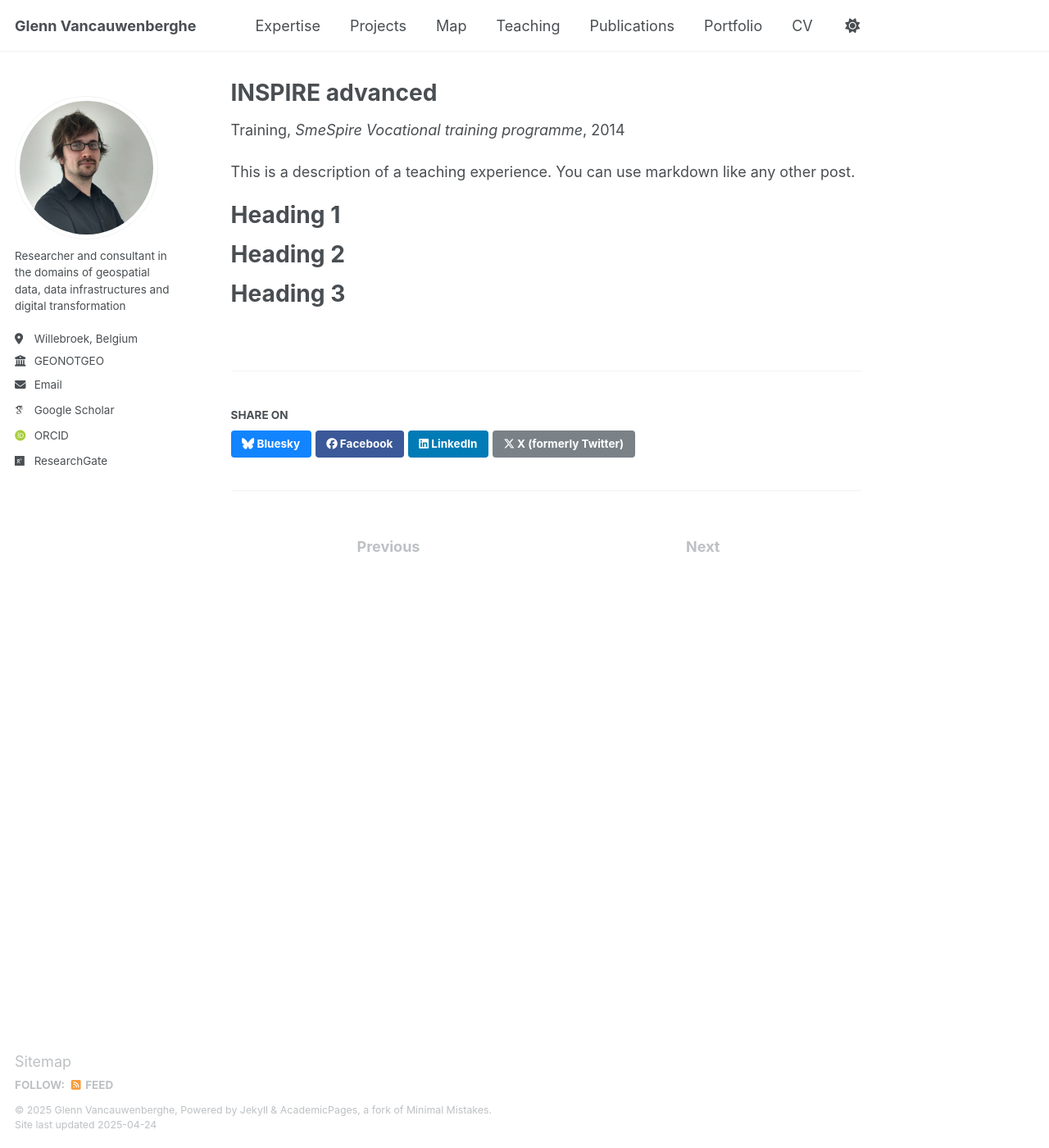
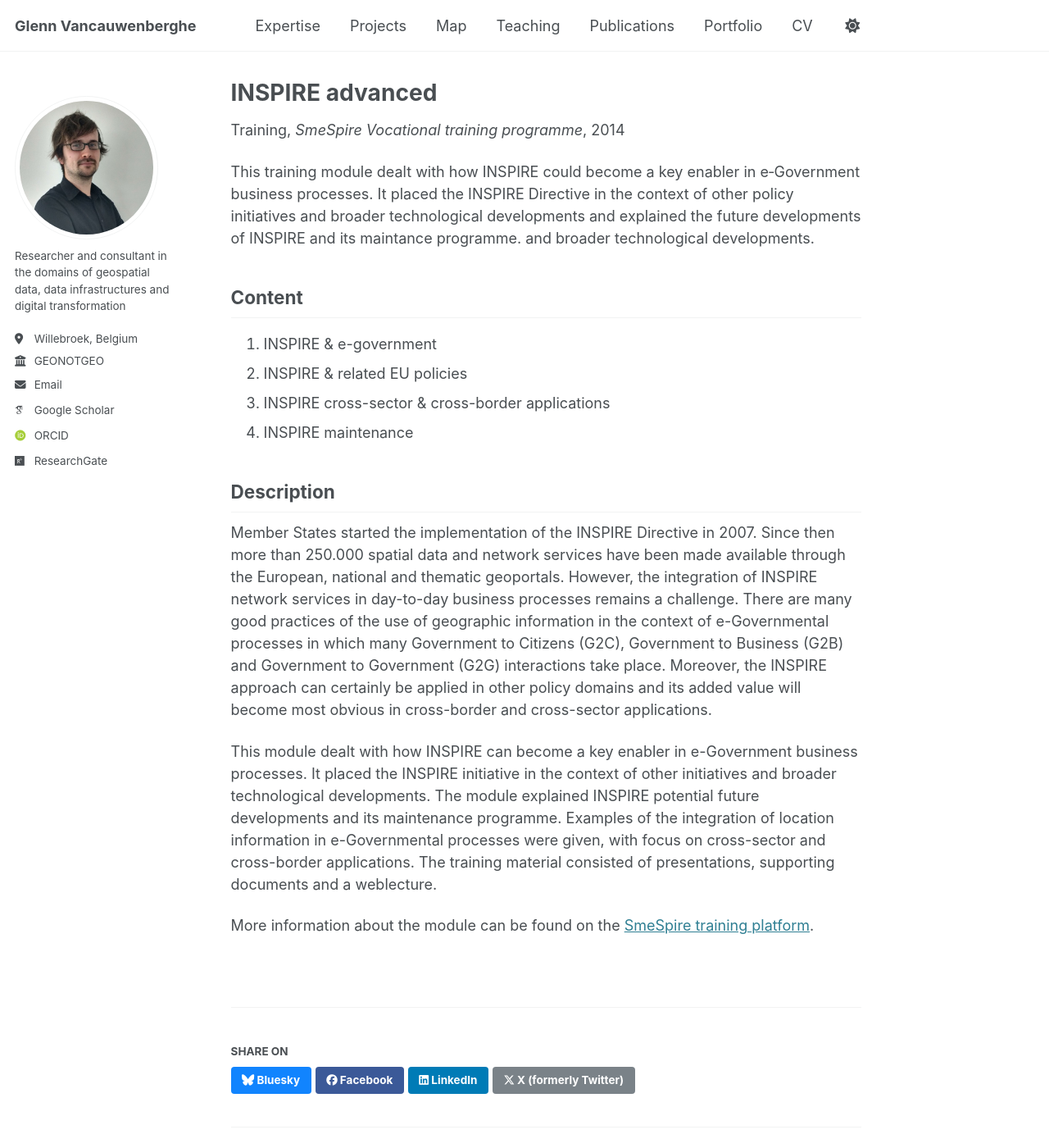
Before and after one commit to GVancauwenberghe/gvancauwenberghe.github.io, a Jekyll site: the page built from _teaching/teaching-8.md, in a window 1280 px wide and 1400 px high. Shown: the whole window at 82% size. Built offline with Jekyll 4.4.1, drawn with Linux system fonts in a browser that asks for light colours; some web fonts are replaced.

Commit message:
Update teaching-8.md

```diff
--- a/_teaching/teaching-8.md
+++ b/_teaching/teaching-8.md
@@ -8,13 +8,18 @@ date: 2014-02-06
 location: "Leuven, Belgium"
 ---
 
-This is a description of a teaching experience. You can use markdown like any other post.
+This training module dealt with how INSPIRE could become a key enabler in e‐Government business processes. It placed the INSPIRE Directive in the context of other policy initiatives and broader technological developments and explained the future developments of INSPIRE and its maintance programme.
+and broader technological developments.
 
-Heading 1
-======
+## Content
+1. INSPIRE & e-government
+2. INSPIRE & related EU policies
+3. INSPIRE cross-sector & cross-border applications
+4. INSPIRE maintenance
 
-Heading 2
-======
+## Description
+Member States started the implementation of the INSPIRE Directive in 2007. Since then more than 250.000 spatial data and network services have been made available through the European, national and thematic geoportals. However, the integration of INSPIRE network services in day-to-day business processes remains a challenge. There are many good practices of the use of geographic information in the context of e-Governmental processes in which many Government to Citizens (G2C), Government to Business (G2B) and Government to Government (G2G) interactions take place. Moreover, the INSPIRE approach can certainly be applied in other policy domains and its added value will become most obvious in cross-border and cross-sector applications.
 
-Heading 3
-======
+This module dealt with how INSPIRE can become a key enabler in e-Government business processes. It placed the INSPIRE initiative in the context of other initiatives and broader technological developments. The module explained INSPIRE potential future developments and its maintenance programme. Examples of the integration of location information in e-Governmental processes were given, with focus on cross-sector and cross-border applications. The training material consisted of presentations, supporting documents and a weblecture.
+
+More information about the module can be found on the [SmeSpire training platform](http://www.smespire.eu/inspire-advanced/).
```
